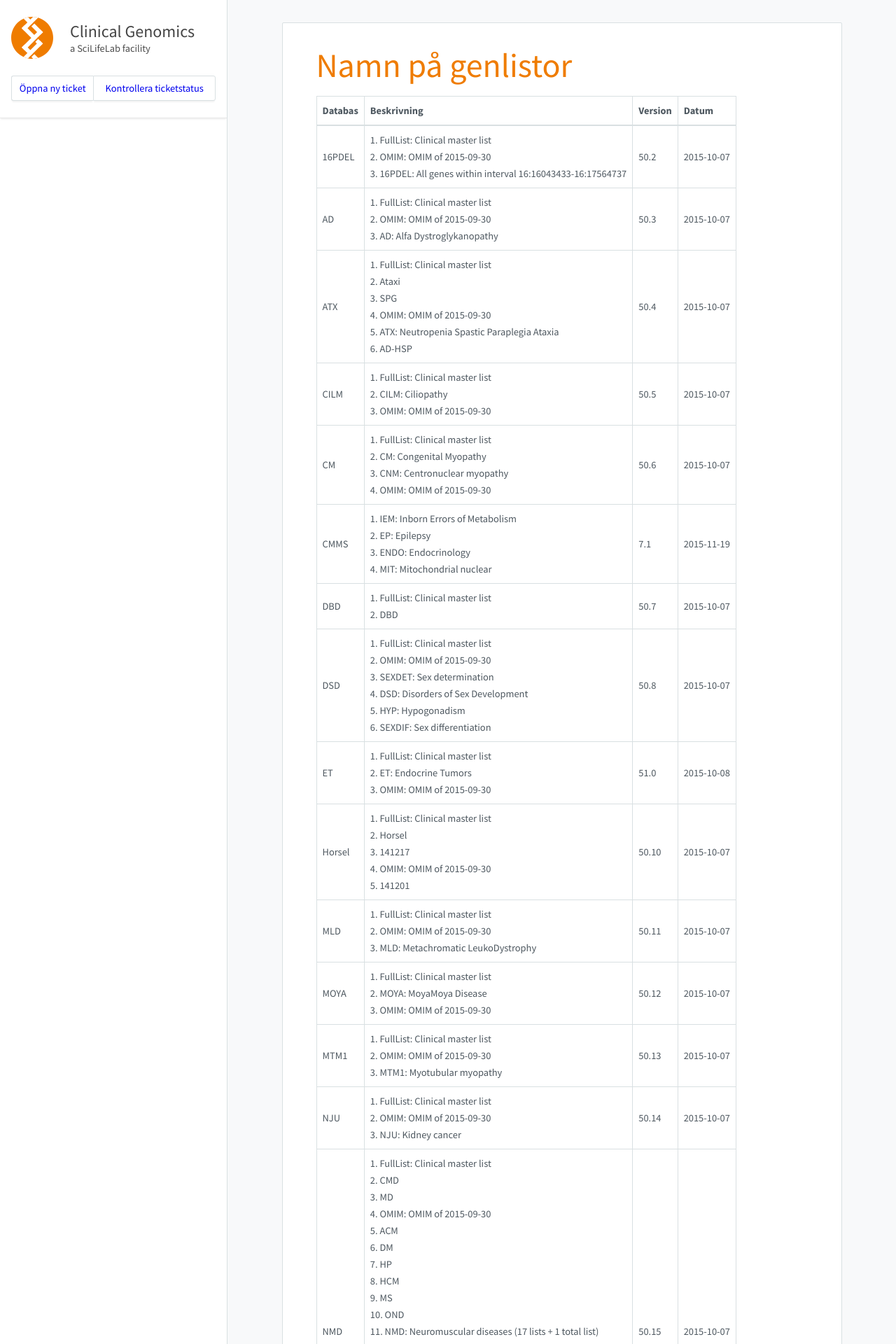
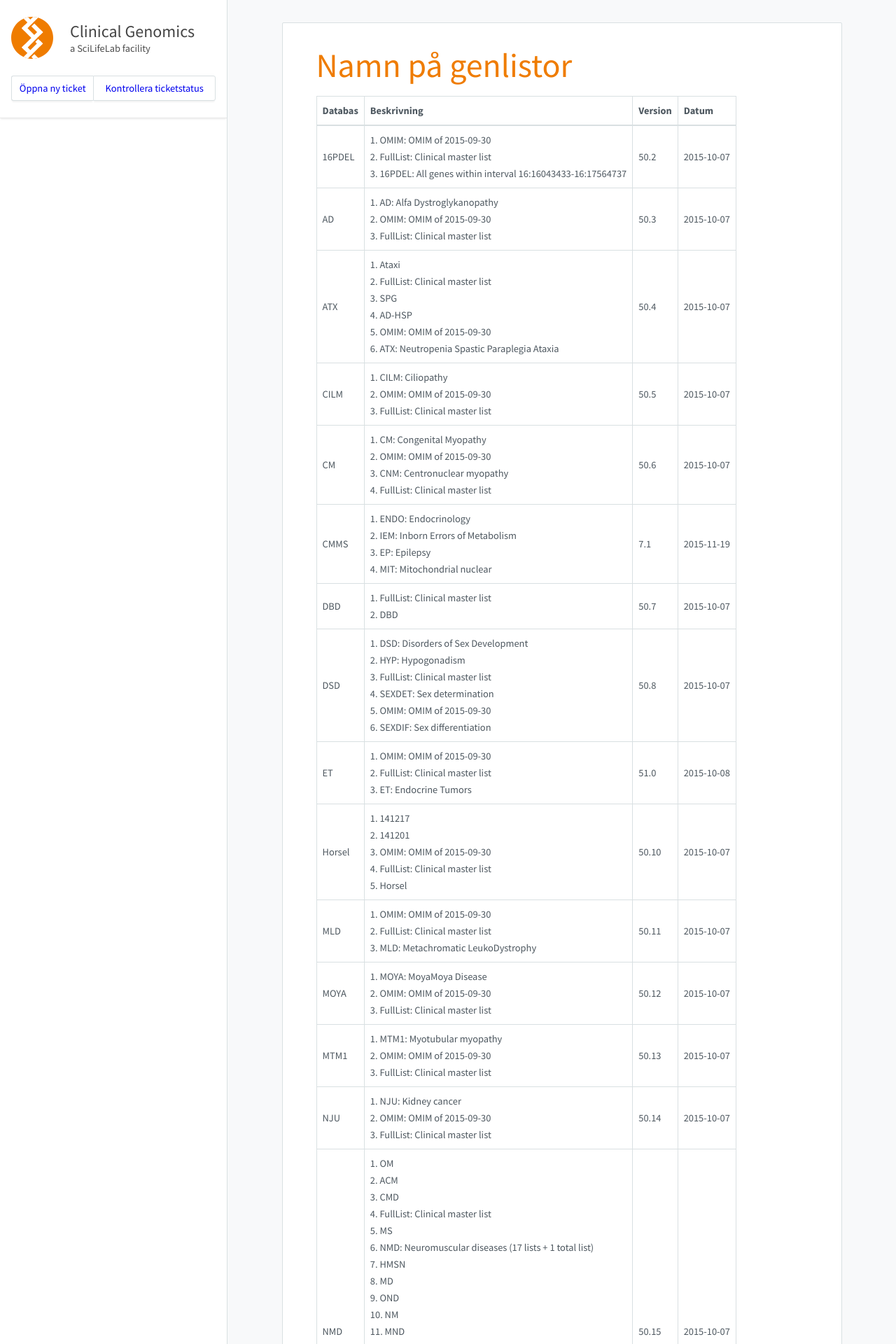
Before and after one commit to Clinical-Genomics/clinical-genomics.github.io, a Jekyll site: the page built from _pages/namnpagenlistor.md, in a window 1280 px wide. Shown: the top 1920 px of the page at 70% size. Built offline with Jekyll 4.4.1, drawn with Linux system fonts in a browser that asks for light colours; nearby versions of some CDN libraries; some of the changed text lies outside the part shown.

Commit message:
Update to cust000-Clinical_master_list.txt

```diff
--- a/_pages/namnpagenlistor.md
+++ b/_pages/namnpagenlistor.md
@@ -8,26 +8,26 @@ title: Namn på genlistor
 
 |Databas|Beskrivning|Version|Datum|
 |---|---|---|---|
-|16PDEL|1. FullList: Clinical master list<br />2. OMIM: OMIM of 2015-09-30<br />3. 16PDEL: All genes within interval 16:16043433-16:17564737<br />|50.2|2015-10-07|
-|AD|1. FullList: Clinical master list<br />2. OMIM: OMIM of 2015-09-30<br />3. AD: Alfa Dystroglykanopathy<br />|50.3|2015-10-07|
-|ATX|1. FullList: Clinical master list<br />2. Ataxi<br />3. SPG<br />4. OMIM: OMIM of 2015-09-30<br />5. ATX: Neutropenia Spastic Paraplegia Ataxia<br />6. AD-HSP<br />|50.4|2015-10-07|
-|CILM|1. FullList: Clinical master list<br />2. CILM: Ciliopathy<br />3. OMIM: OMIM of 2015-09-30<br />|50.5|2015-10-07|
-|CM|1. FullList: Clinical master list<br />2. CM: Congenital Myopathy<br />3. CNM: Centronuclear myopathy<br />4. OMIM: OMIM of 2015-09-30<br />|50.6|2015-10-07|
-|CMMS|1. IEM: Inborn Errors of Metabolism<br />2. EP: Epilepsy<br />3. ENDO: Endocrinology<br />4. MIT: Mitochondrial nuclear<br />|7.1|2015-11-19|
+|16PDEL|1. OMIM: OMIM of 2015-09-30<br />2. FullList: Clinical master list<br />3. 16PDEL: All genes within interval 16:16043433-16:17564737<br />|50.2|2015-10-07|
+|AD|1. AD: Alfa Dystroglykanopathy<br />2. OMIM: OMIM of 2015-09-30<br />3. FullList: Clinical master list<br />|50.3|2015-10-07|
+|ATX|1. Ataxi<br />2. FullList: Clinical master list<br />3. SPG<br />4. AD-HSP<br />5. OMIM: OMIM of 2015-09-30<br />6. ATX: Neutropenia Spastic Paraplegia Ataxia<br />|50.4|2015-10-07|
+|CILM|1. CILM: Ciliopathy<br />2. OMIM: OMIM of 2015-09-30<br />3. FullList: Clinical master list<br />|50.5|2015-10-07|
+|CM|1. CM: Congenital Myopathy<br />2. OMIM: OMIM of 2015-09-30<br />3. CNM: Centronuclear myopathy<br />4. FullList: Clinical master list<br />|50.6|2015-10-07|
+|CMMS|1. ENDO: Endocrinology<br />2. IEM: Inborn Errors of Metabolism<br />3. EP: Epilepsy<br />4. MIT: Mitochondrial nuclear<br />|7.1|2015-11-19|
 |DBD|1. FullList: Clinical master list<br />2. DBD<br />|50.7|2015-10-07|
-|DSD|1. FullList: Clinical master list<br />2. OMIM: OMIM of 2015-09-30<br />3. SEXDET: Sex determination<br />4. DSD: Disorders of Sex Development<br />5. HYP: Hypogonadism<br />6. SEXDIF: Sex differentiation<br />|50.8|2015-10-07|
-|ET|1. FullList: Clinical master list<br />2. ET: Endocrine Tumors<br />3. OMIM: OMIM of 2015-09-30<br />|51.0|2015-10-08|
-|Horsel|1. FullList: Clinical master list<br />2. Horsel<br />3. 141217<br />4. OMIM: OMIM of 2015-09-30<br />5. 141201<br />|50.10|2015-10-07|
-|MLD|1. FullList: Clinical master list<br />2. OMIM: OMIM of 2015-09-30<br />3. MLD: Metachromatic LeukoDystrophy<br />|50.11|2015-10-07|
-|MOYA|1. FullList: Clinical master list<br />2. MOYA: MoyaMoya Disease<br />3. OMIM: OMIM of 2015-09-30<br />|50.12|2015-10-07|
-|MTM1|1. FullList: Clinical master list<br />2. OMIM: OMIM of 2015-09-30<br />3. MTM1: Myotubular myopathy<br />|50.13|2015-10-07|
-|NJU|1. FullList: Clinical master list<br />2. OMIM: OMIM of 2015-09-30<br />3. NJU: Kidney cancer<br />|50.14|2015-10-07|
-|NMD|1. FullList: Clinical master list<br />2. CMD<br />3. MD<br />4. OMIM: OMIM of 2015-09-30<br />5. ACM<br />6. DM<br />7. HP<br />8. HCM<br />9. MS<br />10. OND<br />11. NMD: Neuromuscular diseases (17 lists + 1 total list)<br />12. HMSN<br />13. IC<br />14. HA<br />15. CRD<br />16. CMS<br />17. MND<br />18. NM<br />19. CM: Congenital Myopathy<br />20. OM<br />21. MM<br />|50.15|2015-10-07|
-|OMIM|1. FullList: Clinical master list<br />2. OMIM: OMIM of 2015-09-30<br />|51.1|2015-10-13|
-|ORO|1. FullList: Clinical master list<br />2. OMIM: OMIM of 2015-09-30<br />3. ORO: Oro-facial-digital syndrome<br />|50.17|2015-10-07|
-|PAF1|1. FullList: Clinical master list<br />2. PAF1: RNA polymerase II-associated factor<br />3. OMIM: OMIM of 2015-09-30<br />|50.18|2015-10-07|
-|PID|1. FullList: Clinical master list<br />2. PIDCAD: PID Candidates<br />3. PID: Primary Immune Deficiency<br />|7.2|2015-10-21|
-|SCN|1. FullList: Clinical master list<br />2. OMIM: OMIM of 2015-09-30<br />3. SCN: Neutropenia<br />|50.19|2015-10-07|
-|SHANK1|1. FullList: Clinical master list<br />2. OMIM: OMIM of 2015-09-30<br />3. SHANK1: SH3 and multiple ankyrin repeat domains 1<br />|50.20|2015-10-07|
-|SKD|1. FullList: Clinical master list<br />2. OMIM: OMIM of 2015-09-30<br />3. SKD: Skeletal dysplasia<br />|50.21|2015-10-07|
+|DSD|1. DSD: Disorders of Sex Development<br />2. HYP: Hypogonadism<br />3. FullList: Clinical master list<br />4. SEXDET: Sex determination<br />5. OMIM: OMIM of 2015-09-30<br />6. SEXDIF: Sex differentiation<br />|50.8|2015-10-07|
+|ET|1. OMIM: OMIM of 2015-09-30<br />2. FullList: Clinical master list<br />3. ET: Endocrine Tumors<br />|51.0|2015-10-08|
+|Horsel|1. 141217<br />2. 141201<br />3. OMIM: OMIM of 2015-09-30<br />4. FullList: Clinical master list<br />5. Horsel<br />|50.10|2015-10-07|
+|MLD|1. OMIM: OMIM of 2015-09-30<br />2. FullList: Clinical master list<br />3. MLD: Metachromatic LeukoDystrophy<br />|50.11|2015-10-07|
+|MOYA|1. MOYA: MoyaMoya Disease<br />2. OMIM: OMIM of 2015-09-30<br />3. FullList: Clinical master list<br />|50.12|2015-10-07|
+|MTM1|1. MTM1: Myotubular myopathy<br />2. OMIM: OMIM of 2015-09-30<br />3. FullList: Clinical master list<br />|50.13|2015-10-07|
+|NJU|1. NJU: Kidney cancer<br />2. OMIM: OMIM of 2015-09-30<br />3. FullList: Clinical master list<br />|50.14|2015-10-07|
+|NMD|1. OM<br />2. ACM<br />3. CMD<br />4. FullList: Clinical master list<br />5. MS<br />6. NMD: Neuromuscular diseases (17 lists + 1 total list)<br />7. HMSN<br />8. MD<br />9. OND<br />10. NM<br />11. MND<br />12. CRD<br />13. IC<br />14. MM<br />15. HA<br />16. HCM<br />17. HP<br />18. CM: Congenital Myopathy<br />19. OMIM: OMIM of 2015-09-30<br />20. CMS<br />21. DM<br />|50.15|2015-10-07|
+|OMIM|1. OMIM: OMIM of 2015-09-30<br />2. FullList: Clinical master list<br />|51.1|2015-10-13|
+|ORO|1. OMIM: OMIM of 2015-09-30<br />2. FullList: Clinical master list<br />3. ORO: Oro-facial-digital syndrome<br />|50.17|2015-10-07|
+|PAF1|1. PAF1: RNA polymerase II-associated factor<br />2. OMIM: OMIM of 2015-09-30<br />3. FullList: Clinical master list<br />|50.18|2015-10-07|
+|PID|1. PIDCAD: PID Candidates<br />2. FullList: Clinical master list<br />3. PID: Primary Immune Deficiency<br />|7.2|2015-10-21|
+|SCN|1. SCN: Neutropenia<br />2. OMIM: OMIM of 2015-09-30<br />3. FullList: Clinical master list<br />|50.19|2015-10-07|
+|SHANK1|1. SHANK1: SH3 and multiple ankyrin repeat domains 1<br />2. OMIM: OMIM of 2015-09-30<br />3. FullList: Clinical master list<br />|50.20|2015-10-07|
+|SKD|1. SKD: Skeletal dysplasia<br />2. OMIM: OMIM of 2015-09-30<br />3. FullList: Clinical master list<br />|50.21|2015-10-07|
 |mtDNA|Mitochondrial DNA|8.0|2015-11-30|
```
